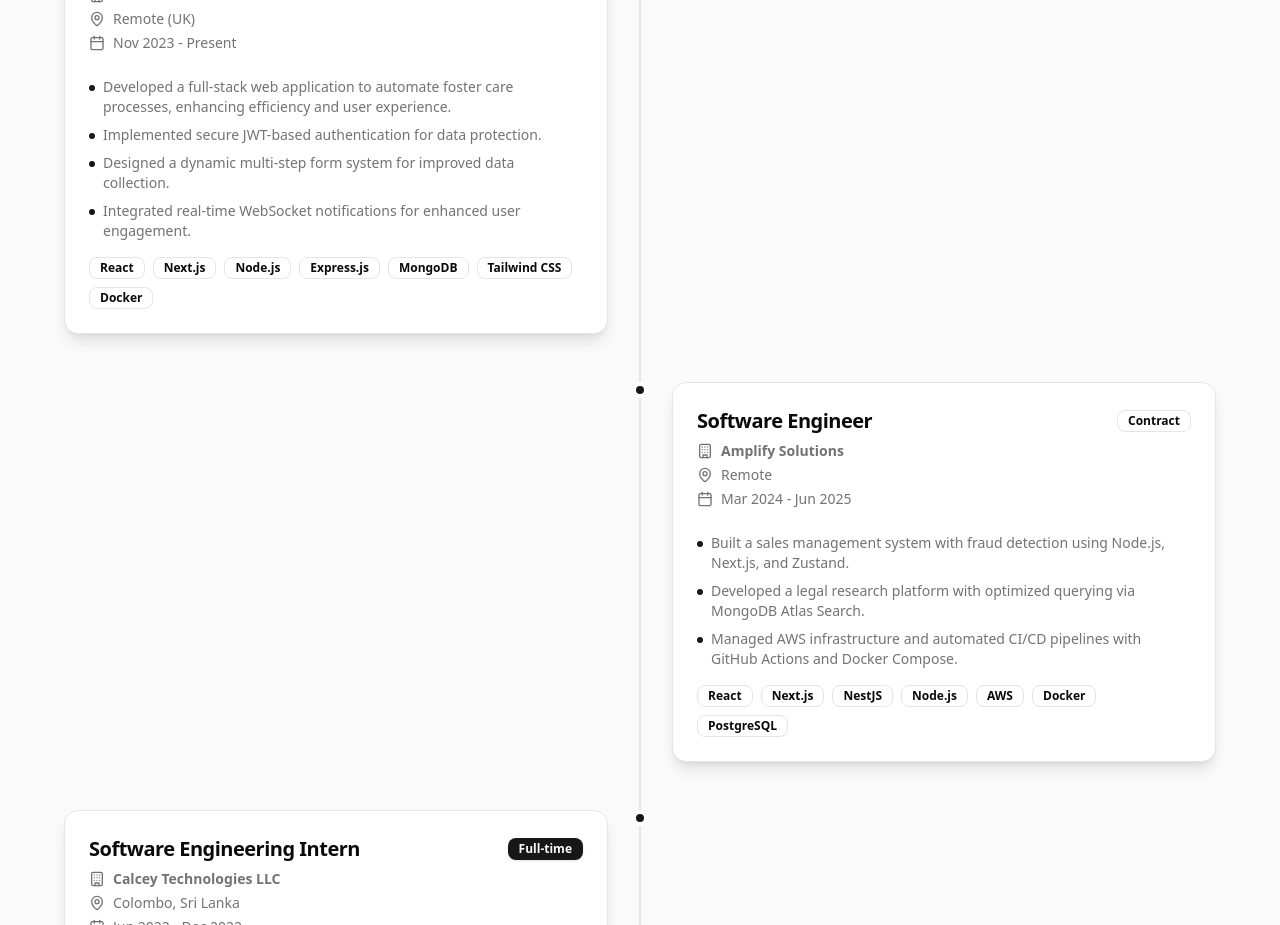
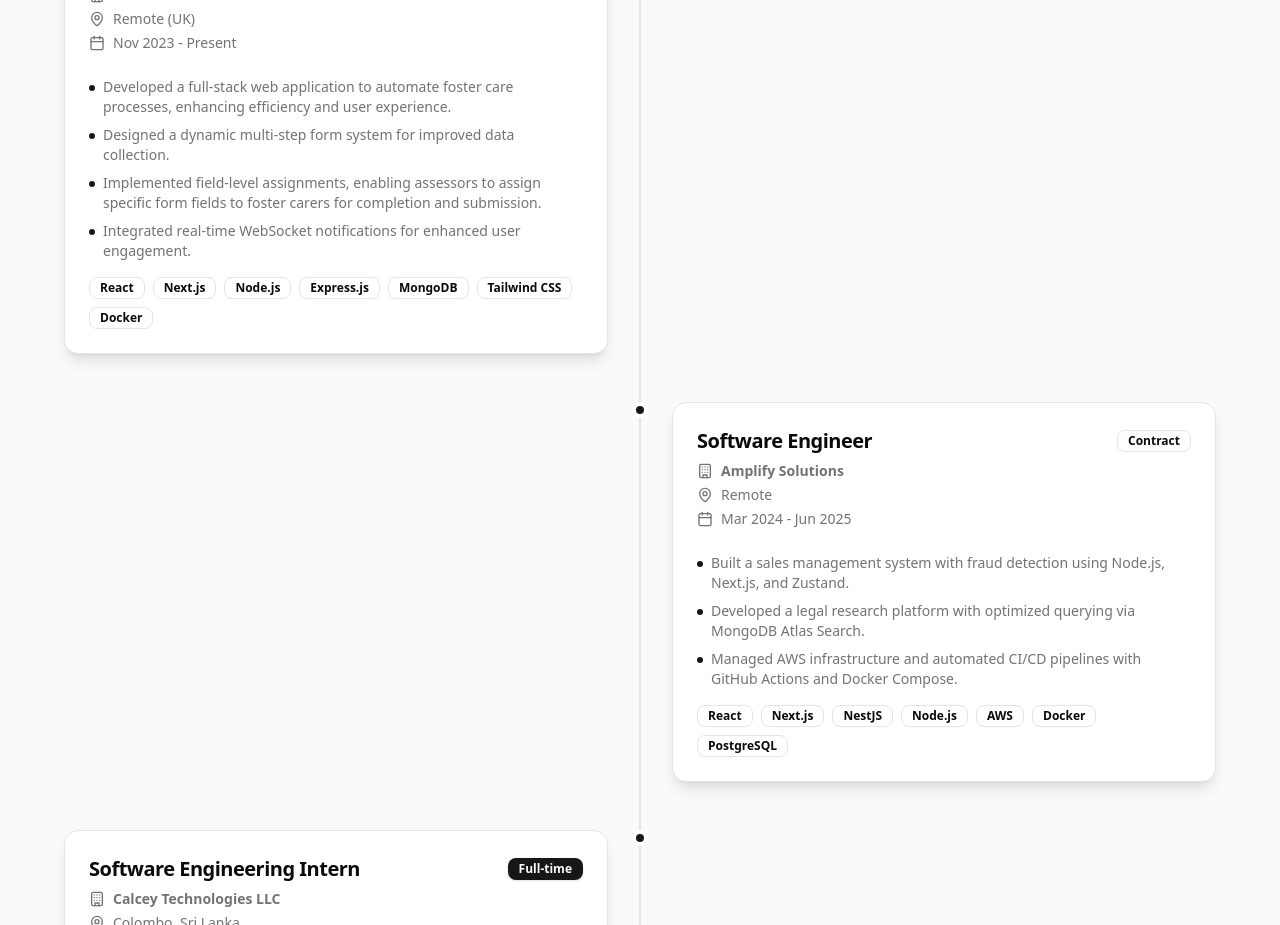
Before and after one commit to tehaandev/dev-portfolio, a Next.js app: page / in a window 1280 px wide. Shown: the part 2060-2985 px from the top of the page. Built offline with nearby package versions, Linux system fonts and the light colour scheme.

Commit message:
feat: update experience description to include field-level assignments for enhanced data management

```diff
--- a/components/experience-section.tsx
+++ b/components/experience-section.tsx
@@ -18,8 +18,8 @@
     type: "Freelance",
     description: [
       "Developed a full-stack web application to automate foster care processes, enhancing efficiency and user experience.",
-      "Implemented secure JWT-based authentication for data protection.",
       "Designed a dynamic multi-step form system for improved data collection.",
+      "Implemented field-level assignments, enabling assessors to assign specific form fields to foster carers for completion and submission.",
       "Integrated real-time WebSocket notifications for enhanced user engagement.",
     ],
     technologies: [
```
